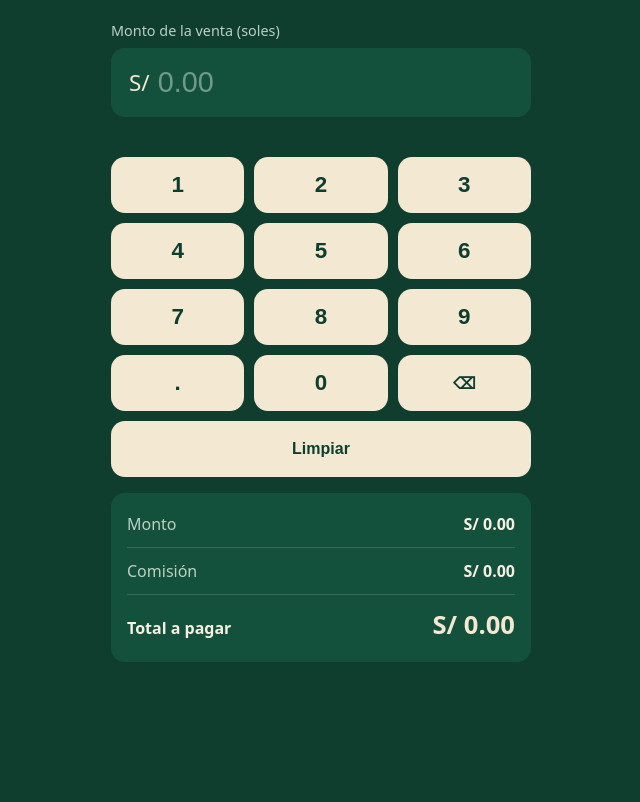
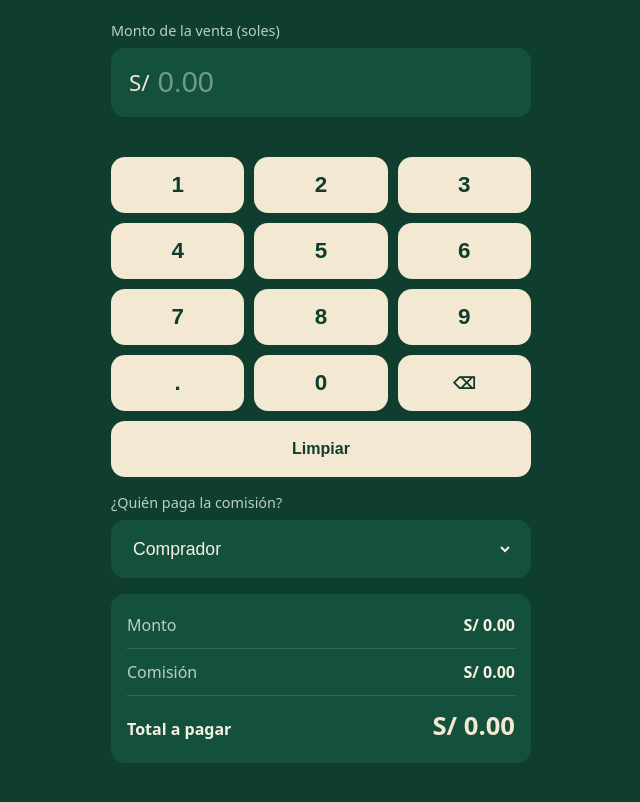
Before and after one commit to baphomet1510-dev/practica-claude-code, a plain HTML site: page index.html in a window 1280 px wide. Both pictures are taken after a click on the button "Punto decimal". Shown: the part 84-886 px from the top of the page, without its empty margins (319-959 px from the left). Before the commit the page ends 800 px from the top, so only its background shows below. Drawn offline with Linux system fonts and the light colour scheme.

Commit message:
Revert "Revert "Selector "¿Quién paga la comisión?" (comprador/vendedor)""

```diff
--- a/index.html
+++ b/index.html
@@ -63,6 +63,21 @@
 
     .campo:focus-within { border-color: var(--crema); }
 
+    .selector { margin: 0 0 16px; }
+
+    select {
+      flex: 1;
+      min-width: 0;
+      background: transparent;
+      border: 0;
+      outline: 0;
+      color: var(--texto);
+      font-size: 1.1rem;
+      padding: 16px 0;
+    }
+
+    select option { color: var(--fondo); }
+
     .campo span {
       font-size: 1.4rem;
       color: var(--crema);
@@ -126,6 +141,7 @@
       border-bottom: 1px solid rgba(243, 233, 210, 0.15);
     }
 
+    .fila[hidden] { display: none; }
     .fila:last-child { border-bottom: 0; }
     .fila .nombre { color: var(--texto-suave); }
     .fila .valor { font-variant-numeric: tabular-nums; font-weight: 600; }
@@ -169,9 +185,20 @@
       <button type="button" class="accion" id="limpiar" style="grid-column: 1 / -1;">Limpiar</button>
     </div>
 
+    <div class="selector">
+      <label for="pagador">¿Quién paga la comisión?</label>
+      <div class="campo">
+        <select id="pagador">
+          <option value="comprador" selected>Comprador</option>
+          <option value="vendedor">Vendedor</option>
+        </select>
+      </div>
+    </div>
+
     <section class="resultado" aria-live="polite">
       <div class="fila"><span class="nombre">Monto</span><span class="valor" id="r-monto">S/ 0.00</span></div>
       <div class="fila"><span class="nombre">Comisión</span><span class="valor" id="r-comision">S/ 0.00</span></div>
+      <div class="fila" id="fila-vendedor" hidden><span class="nombre">El vendedor recibe</span><span class="valor" id="r-vendedor">S/ 0.00</span></div>
       <div class="fila total"><span class="nombre">Total a pagar</span><span class="valor" id="r-total">S/ 0.00</span></div>
     </section>
     <p class="nota" id="nota"></p>
@@ -214,11 +241,22 @@
       $("error").textContent = "";
 
       // Sin monto no se cobra comisión mínima: se muestra todo en cero.
-      const { comision, total } = monto > 0 ? calcular(monto) : { comision: 0, total: 0 };
+      const calculo = monto > 0 ? calcular(monto) : { comision: 0, total: 0 };
+      const paraVendedor = $("pagador").value === "vendedor";
+      // Si paga el vendedor y la comisión supera la venta, no se calcula nada.
+      const noAlcanza = paraVendedor && calculo.comision > monto;
+      const { comision, total } = noAlcanza ? { comision: 0, total: 0 } : calculo;
+      if (noAlcanza) {
+        $("error").textContent =
+          "Con este monto la comisión mínima supera la venta. El vendedor no puede pagar la comisión.";
+      }
 
       $("r-monto").textContent = soles(monto);
       $("r-comision").textContent = soles(comision);
-      $("r-total").textContent = soles(total);
+      // Si paga el vendedor, el comprador paga solo el monto y el vendedor recibe monto - comisión.
+      $("r-total").textContent = soles(paraVendedor && !noAlcanza ? monto : total);
+      $("fila-vendedor").hidden = !paraVendedor || noAlcanza;
+      $("r-vendedor").textContent = soles(monto - comision);
 
       $("nota").textContent =
         monto > 0 && comision === MINIMO_CENTIMOS && Math.round(monto * TASA) < MINIMO_CENTIMOS
@@ -227,6 +265,7 @@
     }
 
     inputMonto.addEventListener("input", actualizar);
+    $("pagador").addEventListener("change", actualizar);
 
     document.querySelectorAll("[data-tecla]").forEach((boton) => {
       boton.addEventListener("click", () => {
```
